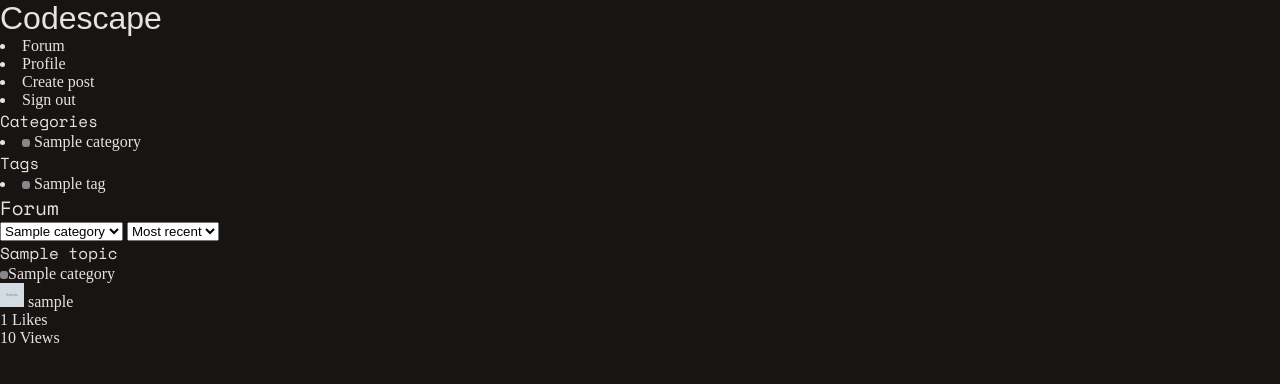
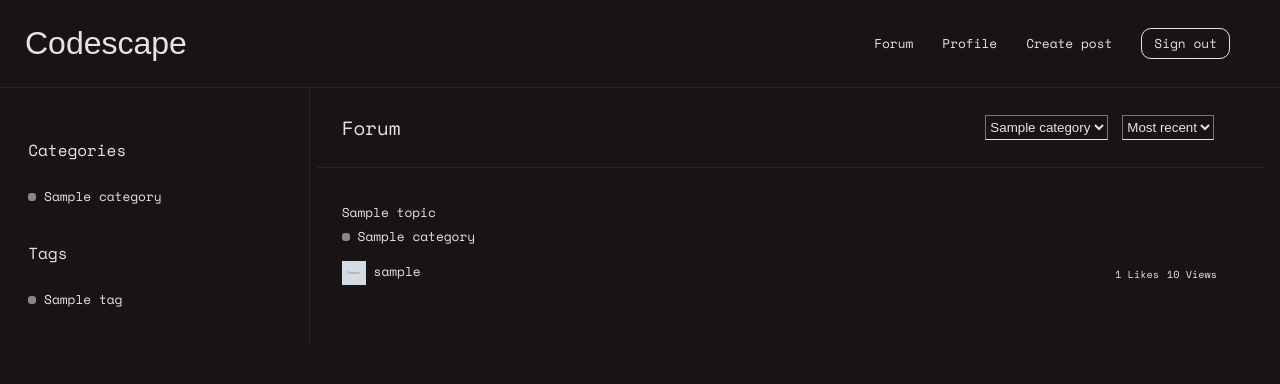
Before and after one commit to SocaLatchman/codescape, a Flask app: page /forum in a window 1280 px wide. Shown: the top 384 px of the page. Run offline with Flask 3, Linux system fonts and the light colour scheme; tables that the repository leaves empty hold one stand-in row (values such as "Sample post"); grey boxes marked "Sample" are stand-in pictures; some web fonts are replaced.

Commit message:
CSS for forum template

```diff
--- a/static/css/main.css
+++ b/static/css/main.css
@@ -45,6 +45,7 @@ h2
 font: var(--dark-theme-main-heading);
 font-size: 1em;
 color: var(--dark-theme-primary-color);
+margin: 25px 0;
 }
 
 p
@@ -79,6 +80,83 @@ width: 24px;
 height: 24px;
 }
 
+header
+{
+display: flex;
+flex-direction: row;
+justify-content: space-between;
+align-items: center;
+padding: 25px;
+border-bottom: 1px solid #232629;
+}
+
+header menu li
+{
+display: inline;
+list-style-type: none;
+padding-right: 25px;
+font: 400 0.8em "Space Mono", courier, monospace;
+}
+
+.forum-flex
+{
+display: flex;
+flex-direction: row;
+justify-content: space-around;
+width: 100%;
+}
+
+.flex-container
+{
+display: flex;
+flex-direction: row;
+justify-content: space-between;
+align-items: center;
+width: 100%;
+height: 100%;
+}
+
+.flex-container div:first-of-type
+{
+width: 85%;
+height: 100%;
+}
+
+.flex-container div:last-of-type
+{
+width: 15%;
+}
+
+.sidebar
+{
+width: 20%;
+border-right: 1px solid #232629;
+padding: 25px;
+}
+
+.main-content
+{
+width: 75%;
+}
+
+main header
+{
+justify-content: space-between;
+width: 75%;
+}
+
+.forum-filter
+{
+margin-right: 25px;
+}
+
+.signout
+{
+display: inline-block;
+border: 1px solid var(--dark-theme-primary-color);
+border-radius: 10px;
+padding: 5px 12px;
+}
 
 /* Registration ****************/
 
@@ -86,8 +164,77 @@ height: 24px;
 
 /* Sidebar ****************/
 
+.sidebar menu li
+{
+list-style-type: none;
+padding-bottom: 10px;
+font: 300 0.8em "Space Mono", courier, monospace;
+}
+
+
 
 /* Forum ****************/
+
+.forum
+{
+padding-bottom: 50px;
+}
+
+.forum header
+{
+width: 93.5%;
+}
+
+
+.forum .topics div ul li
+{
+display: inline;
+list-style-type: none;
+font: 300 0.8em "Space Mono", courier, monospace;
+}
+
+.topics
+{
+border-bottom: 1px solid #232629;
+font: 300 0.8em "Space Mono", courier, monospace;
+padding: 10px 25px;
+}
+
+.topics:last-of-type
+{
+border-bottom: none;
+}
+
+.topics h2
+{
+margin-bottom: 5px;
+}
+
+.topics .flex-container div
+{
+margin-top: 15px;
+align-items: center;
+}
+
+.topics img
+{
+vertical-align: middle;
+}
+
+.forum-filter select
+{
+border-bottom: 1px solid var(--dark-theme-primary-color);
+background: transparent;
+color: var(--dark-theme-primary-color);
+outline: transparent;
+height: 25px;
+}
+
+
+.forum-filter select[name='categories']
+{
+margin-right: 10px;
+}
 
 /* Topic ****************/
 
--- a/templates/forum.html
+++ b/templates/forum.html
@@ -1,13 +1,15 @@
 {% extends 'base.html' %}
 {% block title %}{{ title }}{% endblock %}
+{% block content %}
 {% include 'partials/header.html' %}
 <div class="forum-flex">
 {% include 'partials/sidebar.html' %}
-{% block content %}
+<div class="main-content">
 <main>
-  <div id="forum">
+  <div class="forum">
     <header>
         <h1>Forum</h1>
+        <div class="forum-filter">
             <select name="categories">
                 {% for category in forum %}
                 <option value="{{ category['Category'].name }}">{{ category['Category'].name }}</option>
@@ -17,11 +19,12 @@
             <option value="recent">Most recent</option>
             <option value="oldest">Oldest</option>
             </select>
+        </div>
     </header>
         {% for topics in forum %}
         <div class="topics">
             <h2><a href="{{ url_for('topic', topic_id=topics['Topic'].topic_id)}}">{{ topics['Topic'].title }}</a></h2>
-            <div><span class="category-circle" style="background-color: {{ topics['Category'].category_color }};"></span>{{ topics['Category'].name }}</div>
+            <div><span class="category-circle" style="background-color: {{ topics['Category'].category_color }};"></span>&nbsp;{{ topics['Category'].name }}</div>
             <div class="flex-container">
             <div>
                 <img src="/static/images/{{ topics.image }}" alt="">
@@ -39,4 +42,5 @@
    </div>
 </main>
  </div>
+</div>
 {% endblock %}
--- a/templates/partials/header.html
+++ b/templates/partials/header.html
@@ -5,7 +5,7 @@
           <li><a href="{{ url_for('forum')}}">Forum</a></li>
           <li><a href="{{ url_for('profile')}}">Profile</a></li>
           <li><a href="{{ url_for('add_topic')}}">Create post</a></li>
-          <li><a href="{{ url_for('signout')}}">Sign out</a></li>
+          <li><a href="{{ url_for('signout')}}" class="signout">Sign out</a></li>
        </menu>
     </nav>
 </header>
--- a/templates/partials/sidebar.html
+++ b/templates/partials/sidebar.html
@@ -1,3 +1,4 @@
+<div class="sidebar">
 <aside>
    <h2>Categories</h2>
    <div class="sidebar-categories">
@@ -5,7 +6,7 @@
        {% for category in forum %}
         <li>
           <span class="category-circle" style="background-color: {{ category['Category'].category_color }};"></span>
-          <a href="{{ url_for('category', category_name='category[Category].name')}}">{{ category['Category'].name }}</a>
+          <a href="{{ url_for('category', category_name=category['Category'].name)}}">{{ category['Category'].name }}</a>
         </li>
       {% endfor %}
     </menu>
@@ -16,9 +17,10 @@
         {% for tag in tags %}
           <li>
             <span class="category-circle" style="background-color: {{ tag.tag_color }};"></span>
-            <a href="{{ url_for('tags', tag_name='tag.name') }}">{{ tag.name }}</a>
+            <a href="{{ url_for('tags', tag_name=tag.name) }}">{{ tag.name }}</a>
           </li>
         {% endfor %}
       </menu>
     </div>
-</aside>
+ </aside>
+</div>
```
Lines whose indentation alone changed are shown as unchanged.
